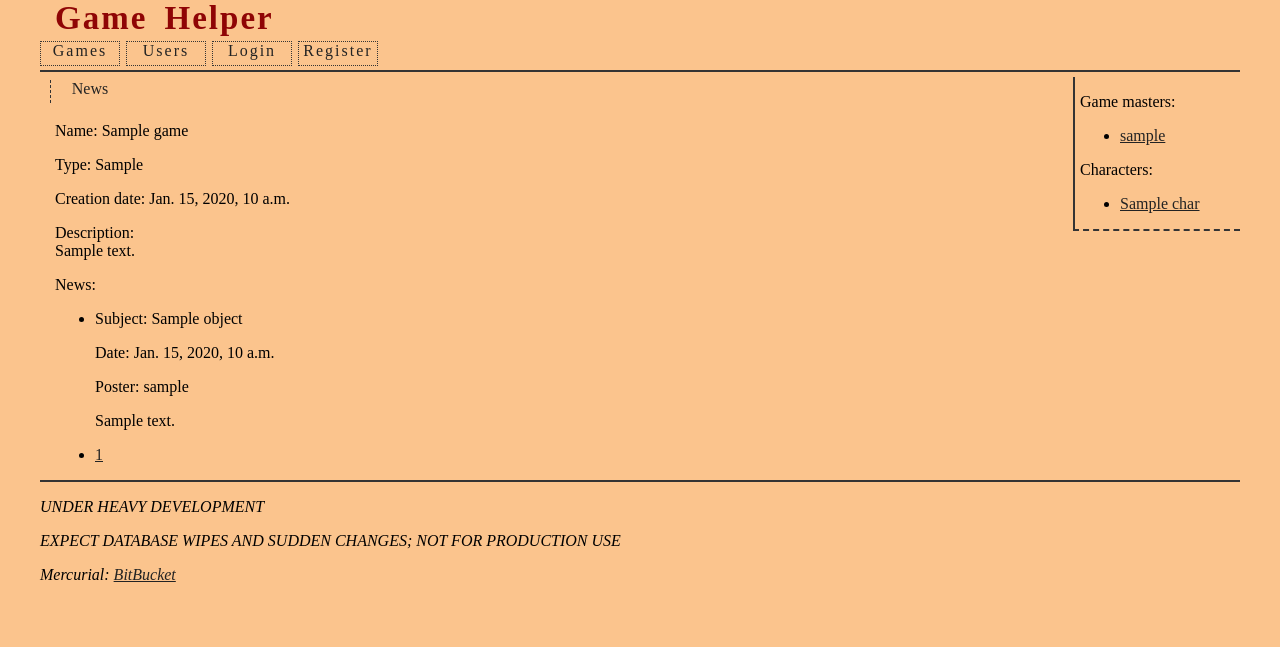
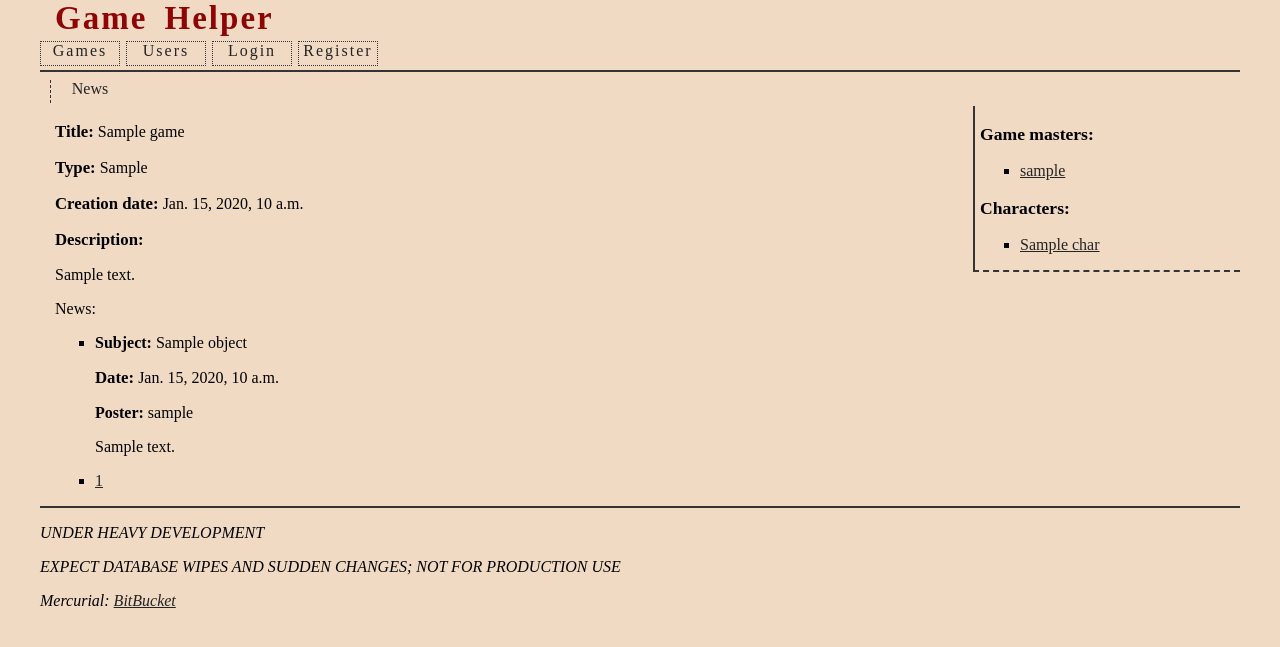
Before and after one commit to abbradar/gamehelper, a Django app: template templates/generic_game/game_news.html in a window 1280 px wide. Shown: the top 647 px of the page. Run offline with Django 3.2, Linux system fonts and the light colour scheme; the template is opened without the code that fills it: most values are stand-ins (such as "Sample title", 1, 10 or a date in 2020); parts of the project's set-up code (start-up, migrations or seed data) failed here and were passed over.

Commit message:
????????? ?????????????? ???????? ???????? ????.

```diff
--- a/games/models.py
+++ b/games/models.py
@@ -13,7 +13,7 @@ class Type(models.Model):
         return game_types.classes[self.type]
 
 class Game(Type):
-    name = models.CharField(verbose_name=_('Name'), max_length=30)
+    name = models.CharField(verbose_name=_('Title'), max_length=30)
     description = models.TextField(blank=True, verbose_name=_('Description'))
     creation_date = models.DateTimeField(auto_now_add=True)
     last_active = models.DateTimeField(auto_now_add=True)
--- a/static/css/base.css
+++ b/static/css/base.css
@@ -1,7 +1,20 @@
 body{
-    background: #fbc48d;
+    background: #f0dac4;
     max-width: 1200px;
 	margin: auto;
+	text-align: justify;
+}
+
+div:empty {
+    display:none;
+}
+
+ul:empty {
+    display:none;
+}
+
+ul {
+    list-style-type: square;
 }
 
 a {
@@ -46,7 +59,7 @@ a:visited {
 }
 
 .nav2 {
-    margin-right: 170px;
+    margin-right: 270px;
     padding-left: 6px;
 	background: transparent;
 	padding:3px;
@@ -55,8 +68,8 @@ a:visited {
 
 .nav2:hover {
     padding-left: 0px;
-	background: #eaba8a;
-	border: #cea47a 3px double;
+	background: #d58888;
+	border: #b84a49 3px double;
 	margin-bottom: -6px;
 }
 
@@ -80,7 +93,7 @@ ul.nav li {
 }
 
 ul.nav li:hover {
-    background: #caa47e;
+    background: #c76e6e;
 }
 
 ul.nav a {
@@ -95,7 +108,7 @@ ul.nav a {
 
 .nav2 li:hover {
     border: 0px;
-	border-left: #666666 4px solid;
+	border-left: #560707 4px solid;
 }
 
 .nav2 a:link li {
@@ -115,21 +128,18 @@ ul.nav a {
 .content {
     display: block;
     padding-left: 10px;
-	margin-right: 170px;
+	margin-right: 275px;
     border: 0px;
 }
 
 .right {
     display: block;
-    position: absolute;
-    right: 0px;
-    top: 0px;
-    width: 160px;
+	float: right;
+    width: 260px;
     border: 0px;
     border-left: #343434 2px solid;
 	border-bottom: #343434 2px dashed;
     padding-left: 5px;
-	z-index: 2;
 }
 
 .footer {
@@ -143,3 +153,12 @@ ul.nav a {
     position: relative;
 	padding-left: 5px;
 }
+
+.notification {
+    display: block;
+	background: #ee7578;
+	border: 3px double #232323;
+	padding: 5px;
+	font-weight: bold;
+	font-size: 120%;
+}
--- /dev/null
+++ b/static/css/char.css
@@ -0,0 +1,6 @@
+.char_name b:first-child,
+.char_date b:first-child,
+.char_desc b:first-child {
+    font-weight: bold;
+	font-size: 105%;
+}
--- /dev/null
+++ b/static/css/game.css
@@ -0,0 +1,13 @@
+.game_gm,
+.game_char {
+    font-weight: bold;
+	font-size: 110%;
+}
+
+.game_title b:first-child,
+.game_type b:first-child,
+.game_date b:first-child,
+.game_desc b:first-child {
+    font-weight: bold;
+	font-size: 105%;
+}
--- a/templates/games/game_list.html
+++ b/templates/games/game_list.html
@@ -7,7 +7,7 @@
 {% endblock %}
 {% block page_header %}<p>{% trans "Games" %}:</p>{% endblock %}
 {% block list_header %}
-<th>{% trans "Name" %}</th>
+<th>{% trans "Title" %}</th>
 <th>{% trans "Type" %}</th>
 <th>{% trans "Creation date" %}</th>
 {% endblock %}
--- a/templates/generic_game/character_base.html
+++ b/templates/generic_game/character_base.html
@@ -1,7 +1,12 @@
 {% extends 'base.html' %}
+{% load static %}
 {% load i18n %}
 {% load future %}
 {% block title %}{% trans "Character" %} [{{ character.name }}]{% endblock %}
+{% block head %}
+<link href="{% static 'css/game.css' %}" rel="stylesheet" type="text/css" />
+<link href="{% static 'css/char.css' %}" rel="stylesheet" type="text/css" />
+{% endblock %}
 {% block nav2 %}
 <a href="{{ character.get_absolute_url }}"><li>{% trans "Review" %}</li></a>
 {% if can_update %}
--- a/templates/generic_game/game_base.html
+++ b/templates/generic_game/game_base.html
@@ -1,7 +1,11 @@
 {% extends 'base.html' %}
+{% load static %}
 {% load i18n %}
 {% load future %}
 {% block title %}{% trans "Game" %} [{{ game }}]{% endblock %}
+{% block head %}
+<link href="{% static 'css/game.css' %}" rel="stylesheet" type="text/css" />
+{% endblock %}
 {% block nav2 %}
 <a href="{{ game.get_absolute_url }}"><li>{% trans "News" %}</li></a>
 {% if can_update %}
@@ -13,9 +17,9 @@
 {% endblock %}
 {% block right %}
 {% if gm %}
-<p><b>You are GM there!</b></p>
+<p class="notification">{% trans "You are GM there!" %}</p>
 {% endif %}
-<p>{% trans "Game masters" %}:</p>
+<p class="game_gm">{% trans "Game masters" %}:</p>
 <ul>
 {% for object in game_masters %}
 <li><a href="{{ object.master.get_absolute_url }}">{{ object.master.username }}</a></li>
@@ -23,7 +27,7 @@
 <p>{% trans "No game masters assigned to game" %}</p>
 {% endfor %}
 </ul>
-<p>{% trans "Characters" %}:</p>
+<p class="game_char">{% trans "Characters" %}:</p>
 <ul>
 {% for char in characters %}
 <li><a href="{{ char.get_absolute_url }}">{{ char.name }}</a></li>
--- a/templates/generic_game/game_detail.html
+++ b/templates/generic_game/game_detail.html
@@ -1,9 +1,9 @@
 {% extends 'generic_game/game_base.html' %}
 {% load i18n %}
 {% block main %}
-<p>{% trans "Name" %}: {{ game }}</p>
-<p>{% trans "Type" %}: {{ game.get_type_class }}</p>
-<p>{% trans "Creation date" %}: {{ game.creation_date }}</p>
-<p>{% trans "Description" %}:<br/>{{ game.description|linebreaksbr }}</p>
+<p class="game_title"><b>{% trans "Title" %}:</b> {{ game }}</p>
+<p class="game_type"><b>{% trans "Type" %}:</b> {{ game.get_type_class }}</p>
+<p class="game_date"><b>{% trans "Creation date" %}:</b> {{ game.creation_date }}</p>
+<div class="game_desc"><b>{% trans "Description" %}:</b> {{ game.description|linebreaks }} </div>
 <div class="subpage">{% block subpage %}{% endblock %}</div>
 {% endblock %}
--- a/templates/generic_game/game_news.html
+++ b/templates/generic_game/game_news.html
@@ -1,10 +1,10 @@
 {% extends "generic_game/game_posts.html" %}
 {% load i18n %}
-{% block page_header %}<p>News:</p>{% endblock %}
+{% block page_header %}<p class="game_news">{% trans "News" %}:</p>{% endblock %}
 {% block list_item %}
-<p>{% trans "Subject" %}: {{ object.subject }}</p>
-<p>{% trans "Date" %}: {{ object.timestamp }}</p>
-<p>{% trans "Poster" %}: {{ object.sender_username }}</p>
-<p>{{ object.text }}</p>
+<p class="game_subj"><b>{% trans "Subject" %}:</b> {{ object.subject }}</p>
+<p class="game_date"><b>{% trans "Date" %}:</b> {{ object.timestamp }}</p>
+<p class="game_sender"><b>{% trans "Poster" %}:</b> {{ object.sender_username }}</p>
+<div class="game_text">{{ object.text }}</div>
 {% endblock %}
 {% block page_link %}{% url "game_news" game_pk=game.id page=page %}{% endblock %}
--- a/templates/messages/message_base.html
+++ b/templates/messages/message_base.html
@@ -1,7 +1,11 @@
 {% extends 'base.html' %}
+{% load static %}
 {% load i18n %}
 {% load future %}
 {% block title %}{% trans "Messages" %}{% endblock %}
+{% block head %}
+<link href="{% static 'css/message.css' %}" rel="stylesheet" type="text/css" />
+{% endblock %}
 {% block nav2 %}
 <a href="{% url 'message_received' %}"><li>{% trans "Received" %}</li></a>
 <a href="{% url 'message_create' %}"><li>{% trans "Create" %}</li></a>
--- a/templates/users_ex/user_base.html
+++ b/templates/users_ex/user_base.html
@@ -1,7 +1,11 @@
 {% extends 'base.html' %}
+{% load static %}
 {% load i18n %}
 {% load future %}
 {% block title %}{% trans "Profile" %} [{{ current_user.username }}]{% endblock %}
+{% block head %}
+<link href="{% static 'css/user.css' %}" rel="stylesheet" type="text/css" />
+{% endblock %}
 {% block nav2 %}
 <a href="{{ current_user.get_absolute_url }}"><li>{% trans "Summary" %}</li></a>
 <a href="{% url 'character_list' current_user.id %}"><li>{% trans "Characters" %}</li></a>
```
Also changed, not shown: static/css/list.css (+2 -7 lines), static/css/message.css (added, +8 -0 lines), static/css/user.css (added, +8 -0 lines), templates/base.html (+2 -6 lines), templates/generic_game/character_detail.html (+6 -6 lines), templates/messages/message_detail.html (+5 -6 lines), templates/users_ex/user_detail.html (+12 -1 lines).
